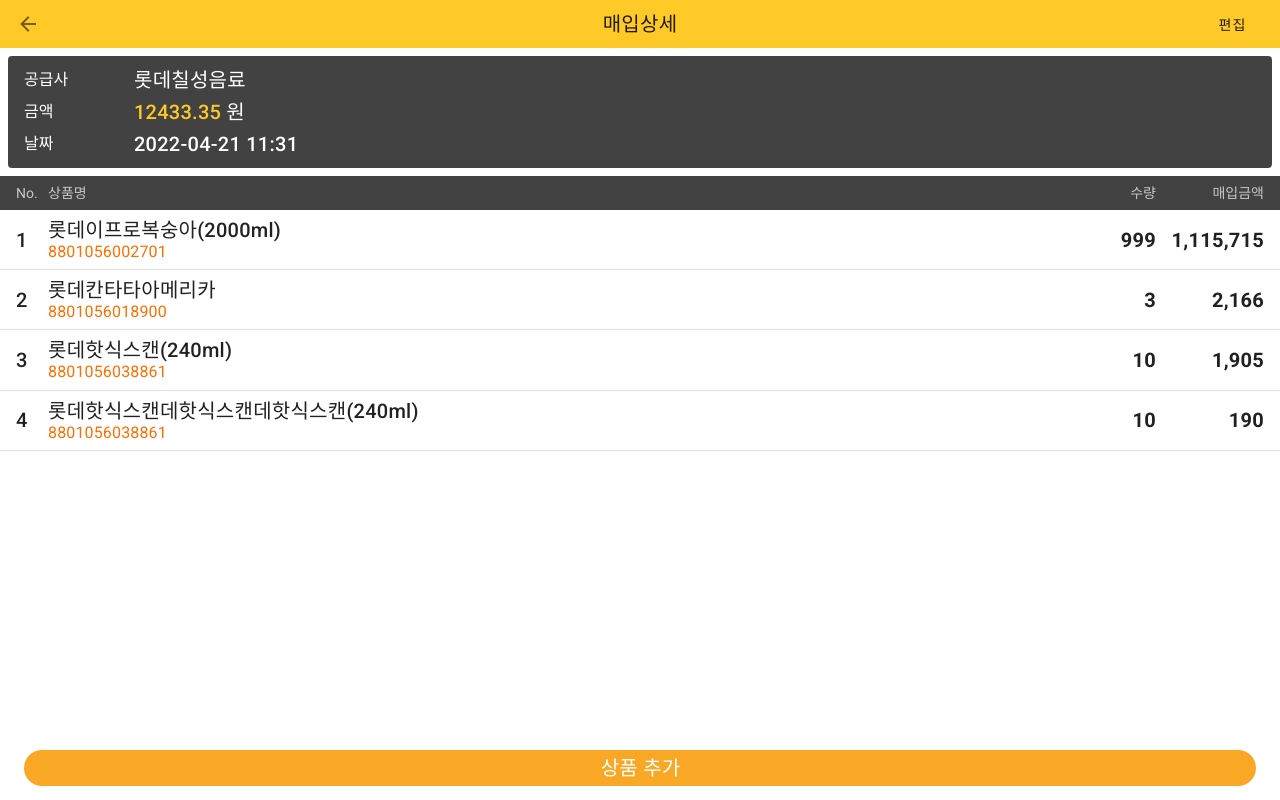
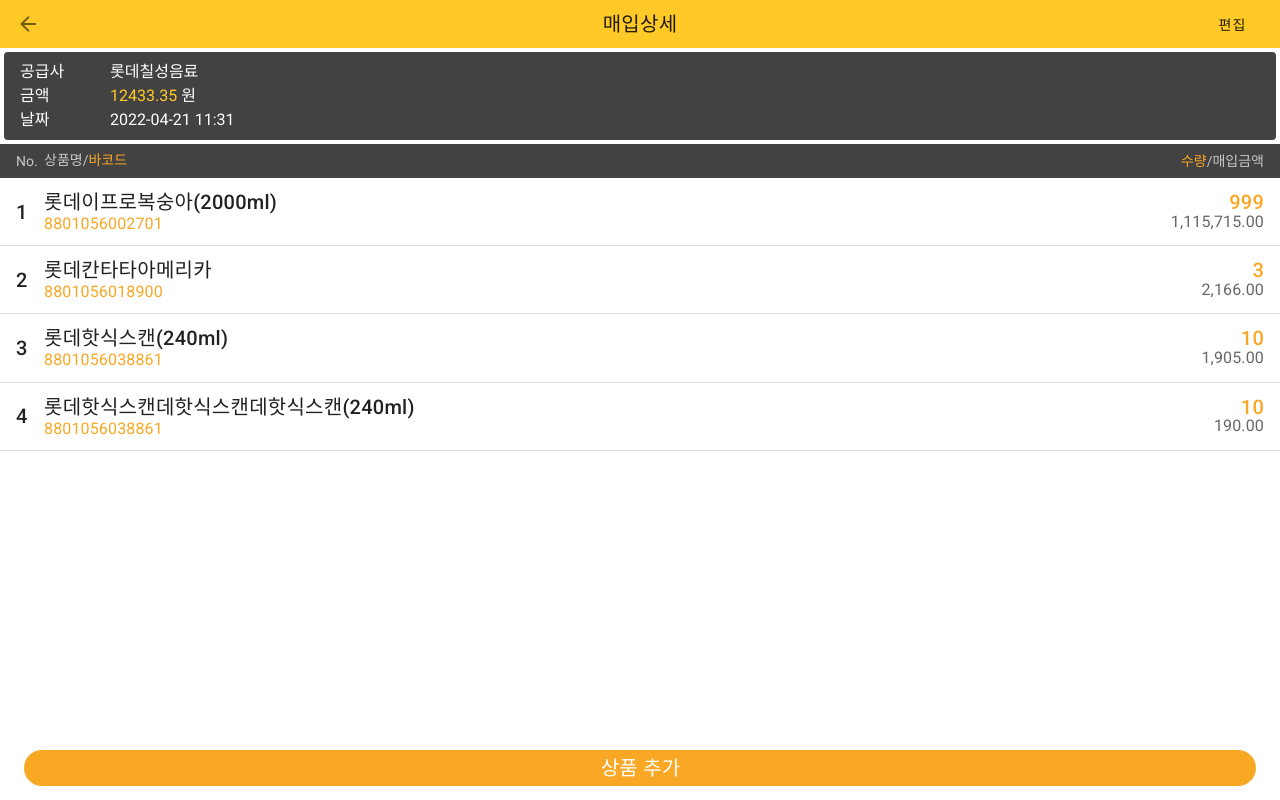
Before and after one commit to evaham/app_ui_vue2, a Vue app: page /purchaseview in a window 1280 px wide. Built offline with nearby package versions, Linux system fonts and the light colour scheme.

Commit message:
20220503

```diff
--- a/src/layouts/load/index.vue
+++ b/src/layouts/load/index.vue
@@ -16,8 +16,8 @@
 <style lang="scss" scoped>
 .imgbox {
   display: flex;
-  width: 260px;
-  height: 260px;
+  width: 150px;
+  height: 150px;
   border-radius: 50%;
   background: #fff;
 }
@@ -25,7 +25,7 @@
   display: flex;
   flex: 1;
   margin: 0 50px;
-  height: 80px;
+  height: 40px;
   background: #fff;
 }
 </style>
--- a/src/views/PurchaseList.vue
+++ b/src/views/PurchaseList.vue
@@ -1,7 +1,7 @@
 <template>
   <v-main>
     <header-nav :propsData="this.propsData"></header-nav>
-    <div class="pa-2">
+    <div class="pa-1">
       <v-card class="secondary" elevation="0">
         <v-card-title class="pt-1 pb-1 justify-end white--text">
           <span class="mr-auto text-body-1">총</span>
@@ -15,14 +15,14 @@
     </div>
     <v-list class="pt-0">
       <v-subheader dark class="secondary" style="height: 34px">
-        <div class="v-list-item__action mr-2">No.</div>
+        <div class="v-list-item__action mr-1">No.</div>
         <div class="v-list-item__content">매입사</div>
         <div class="v-list-item__action ml-2">매입금액</div>
       </v-subheader>
       <v-list-item-group>
         <template v-for="(item, index) in items">
           <v-list-item :key="index">
-            <v-list-item-action class="text-h6 mr-2">
+            <v-list-item-action class="text-h6 mr-1">
               <span>{{ index + 1 }}</span>
             </v-list-item-action>
             <v-list-item-content class="pt-2 pb-2">
--- a/src/views/PurchaseView.vue
+++ b/src/views/PurchaseView.vue
@@ -1,39 +1,40 @@
 <template>
   <v-main>
     <header-nav :propsData="this.propsData"></header-nav>
-    <div class="pa-2">
+    <div class="pa-1">
       <v-card class="secondary" dark elevation="0">
         <v-list dense class="transparent">
-          <v-list-item style="min-height: 30px">
-            <div class="mr-10" style="min-width: 70px">공급사</div>
-            <div class="text-h6">롯데칠성음료</div>
+          <v-list-item style="min-height: 24px">
+            <div class="mr-10" style="min-width: 50px">공급사</div>
+            <div>롯데칠성음료</div>
           </v-list-item>
-          <v-list-item style="min-height: 30px">
-            <div class="mr-10" style="min-width: 70px">금액</div>
-            <div class="text-h6">
-              <span class="primary--text">12433.35</span> 원
-            </div>
+          <v-list-item style="min-height: 24px">
+            <div class="mr-10" style="min-width: 50px">금액</div>
+            <div class=""><span class="primary--text">12433.35</span> 원</div>
           </v-list-item>
-          <v-list-item style="min-height: 30px">
-            <div class="mr-10" style="min-width: 70px">날짜</div>
-            <div class="text-h6">2022-04-21 11:31</div>
+          <v-list-item style="min-height: 24px">
+            <div class="mr-10" style="min-width: 50px">날짜</div>
+            <div class="">2022-04-21 11:31</div>
           </v-list-item>
         </v-list>
       </v-card>
     </div>
     <v-list class="pt-0">
       <v-subheader dark class="secondary" style="height: 34px">
-        <div class="v-list-item__action mr-2">No.</div>
-        <div class="v-list-item__content">상품명</div>
-        <div class="v-list-item__action ml-2 justify-end">수량</div>
+        <div class="v-list-item__action mr-1">No.</div>
+        <div class="v-list-item__content">
+          <span
+            ><span>상품명/</span><span class="accent--text">바코드</span></span
+          >
+        </div>
         <div class="v-list-item__action ml-2 justify-end" style="width: 100px">
-          매입금액
+          <span class="accent--text">수량</span>/매입금액
         </div>
       </v-subheader>
       <v-list-item-group>
         <template v-for="(item, index) in items">
           <v-list-item :key="index">
-            <v-list-item-action class="text-h6 mr-2">
+            <v-list-item-action class="text-h6 mr-1">
               <span>{{ index + 1 }}</span>
             </v-list-item-action>
             <v-list-item-content class="pt-2 pb-2">
@@ -41,27 +42,21 @@
                 item.name
               }}</v-list-item-title>
               <v-list-item-subtitle
-                class="mt-0 subtitle-1 mt-0"
+                class="mt-0 text-subtitle-1 mt-0"
                 :class="item.timecolor"
               >
                 {{ item.time }}
               </v-list-item-subtitle>
             </v-list-item-content>
-            <v-list-item-action class="ml-2 text-right">
-              <v-list-item-title class="text-h6 font-weight-bold">
+            <v-list-item-action class="ml-2" style="width: 100px">
+              <v-list-item-title
+                class="text-h6 mb-0 align-self-end accent--text"
+              >
                 {{ item.quantity }}
-                <span class="font-weight-regular grey--text">
-                  {{ item.ectmoney }}
-                </span>
               </v-list-item-title>
-            </v-list-item-action>
-            <v-list-item-action class="ml-2 text-right" style="width: 100px">
-              <v-list-item-title class="text-h6 font-weight-bold">
+              <v-list-item-subtitle class="text-subtitle-1">
                 {{ item.money }}
-                <span class="font-weight-regular grey--text">
-                  {{ item.ectmoney }}
-                </span>
-              </v-list-item-title>
+              </v-list-item-subtitle>
             </v-list-item-action>
           </v-list-item>
           <v-divider v-if="index < items.length" :key="index"></v-divider>
@@ -101,29 +96,29 @@
       {
         name: "롯데이프로복숭아(2000ml)",
         time: "8801056002701",
-        timecolor: "amber--text text--darken-4",
-        money: "1,115,715",
+        timecolor: "accent--text",
+        money: "1,115,715.00",
         quantity: "999",
       },
       {
         name: "롯데칸타타아메리카",
         time: "8801056018900",
-        timecolor: "amber--text text--darken-4",
-        money: "2,166",
+        timecolor: "accent--text",
+        money: "2,166.00",
         quantity: "3",
       },
       {
         name: "롯데핫식스캔(240ml)",
         time: "8801056038861",
-        timecolor: "amber--text text--darken-4",
-        money: "1,905",
+        timecolor: "accent--text",
+        money: "1,905.00",
         quantity: "10",
       },
       {
         name: "롯데핫식스캔데핫식스캔데핫식스캔(240ml)",
         time: "8801056038861",
-        timecolor: "amber--text text--darken-4",
-        money: "190",
+        timecolor: "accent--text",
+        money: "190.00",
         quantity: "10",
       },
     ],
--- a/src/views/SaleGroupList.vue
+++ b/src/views/SaleGroupList.vue
@@ -14,14 +14,14 @@
     </v-toolbar>
     <v-list class="pt-0">
       <v-subheader dark class="secondary" style="height: 34px">
-        <div class="v-list-item__action mr-2"></div>
+        <div class="v-list-item__action mr-1"></div>
         <div class="v-list-item__content">그룹명</div>
         <div class="v-list-item__action justify-end">시작일 ~ 종료일</div>
       </v-subheader>
       <v-list-item-group>
         <template v-for="(item, index) in items">
           <v-list-item :key="index">
-            <v-list-item-action class="mr-2">
+            <v-list-item-action class="mr-1">
               <span><v-icon>mdi-checkbox-blank-circle</v-icon></span>
             </v-list-item-action>
             <v-list-item-content>
```
Also changed, not shown: 27 other files (tests, documents, lock files or other folders).
